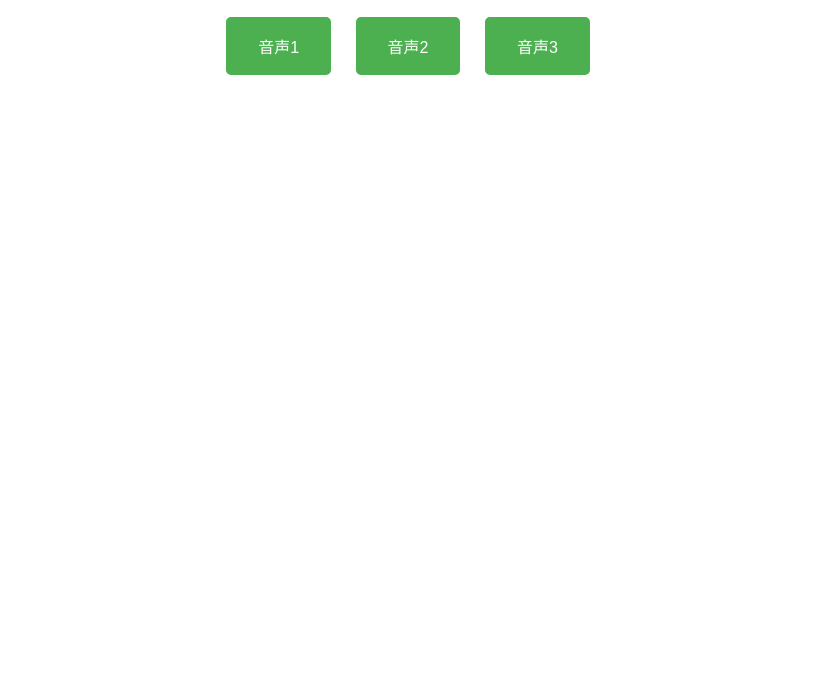
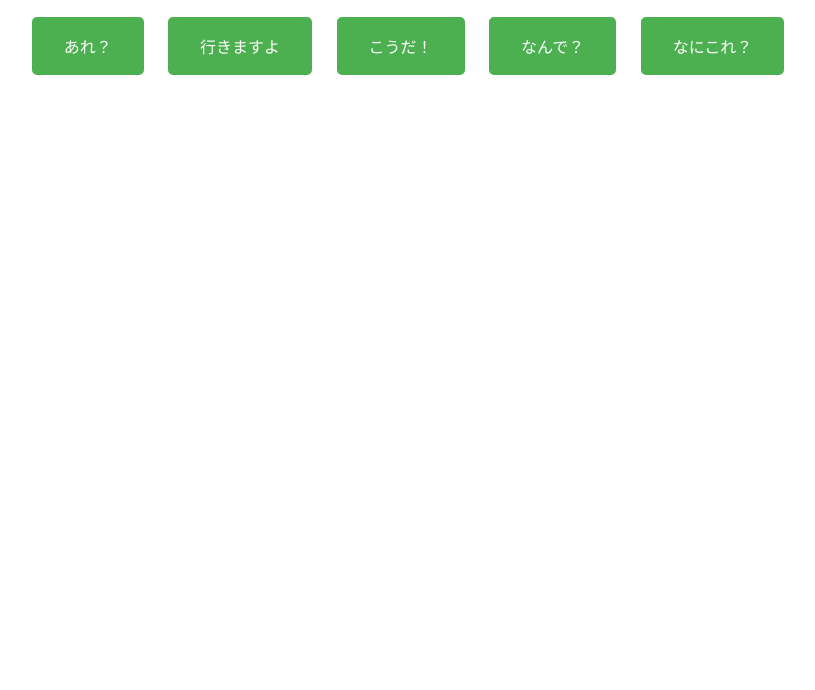
Before and after one commit to nikonamayu/maria, a plain HTML site: page index.html in a window 1280 px wide. Shown: the part 110-800 px from the top of the page, without its empty margins (232-1047 px from the left). Drawn offline with Linux system fonts and the light colour scheme.

Commit message:
Add files via upload

```diff
--- a/index.html
+++ b/index.html
@@ -3,7 +3,7 @@
 <head>
     <meta charset="UTF-8">
     <meta name="viewport" content="width=device-width, initial-scale=1.0">
-    <title>音声サンプラー</title>
+    <title>荻谷まりあ音声サンプラー</title>
     <style>
         body {
             font-family: Arial, sans-serif;
@@ -27,13 +27,16 @@
 </head>
 <body>
     <h1>音声サンプラー</h1>
-    <button onclick="playSound('sound1')">音声1</button>
-    <button onclick="playSound('sound2')">音声2</button>
-    <button onclick="playSound('sound3')">音声3</button>
+    <button onclick="playSound('are.mp3')">あれ？</button>
+    <button onclick="playSound('ikimasuyo.mp3')">行きますよ</button>
+    <button onclick="playSound('kouda.mp3')">こうだ！</button>
+    <button onclick="playSound('nande.mp3')">なんで？</button>
+    <button onclick="playSound('nanikore.mp3')">なにこれ？</button>
 
     <script>
-        function playSound(soundId) {
-            const audio = new Audio(`sounds/${soundId}.mp3`);
+        // 指定された音声ファイルを再生する関数
+        function playSound(filename) {
+            const audio = new Audio(filename);
             audio.play();
         }
     </script>
```
